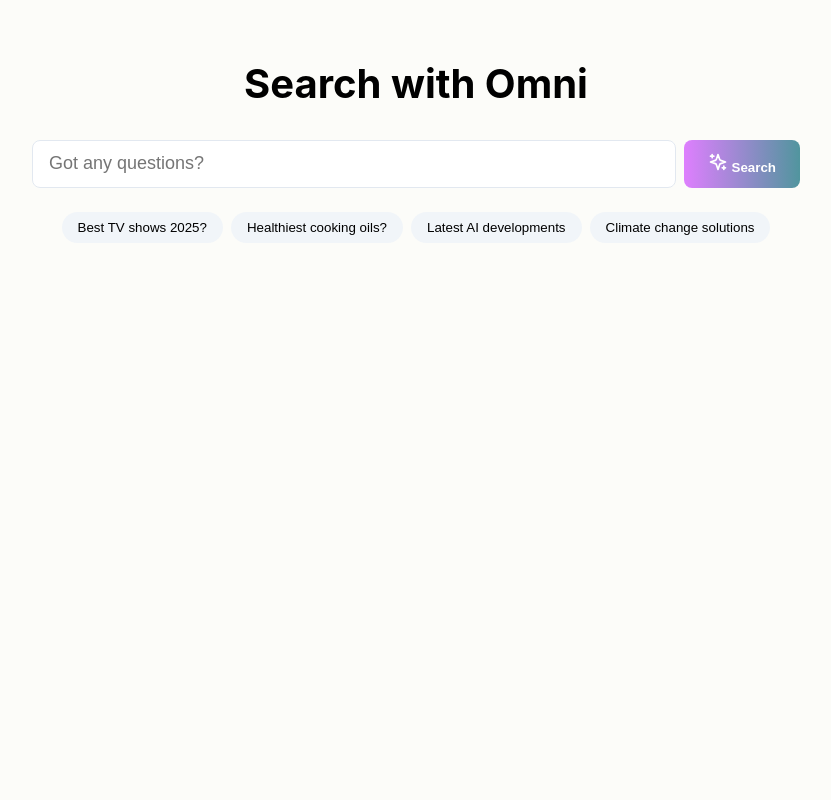
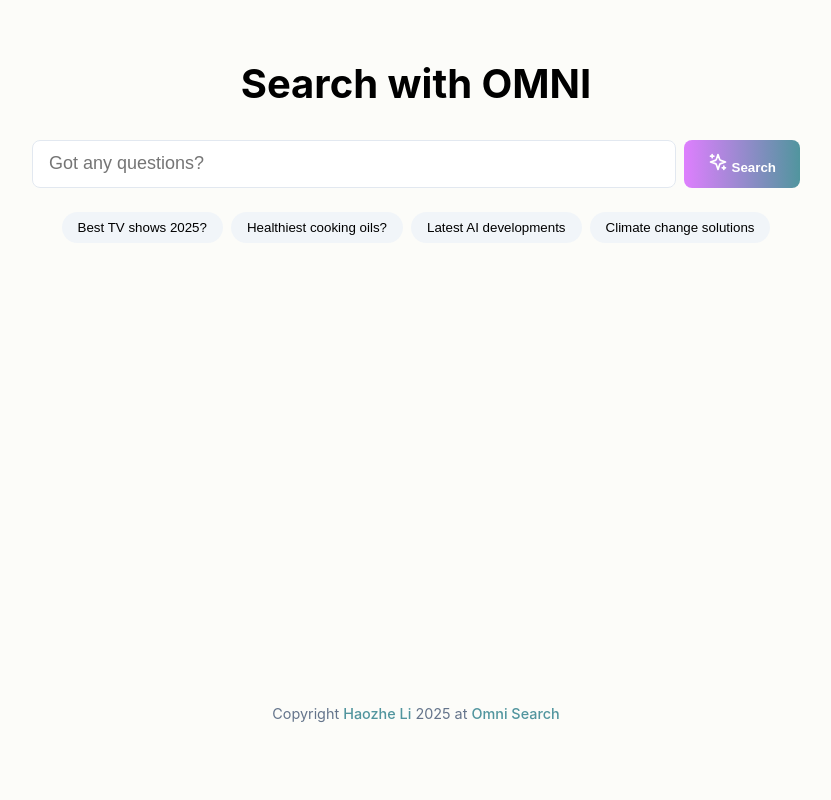
Before and after one commit to Haozhe-Li/Omni-Search, a Flask app: page / in a window 1280 px wide. Shown: the whole page, without its empty margins (224-1055 px from the left). Run offline with Flask 3, Linux system fonts and the light colour scheme.

Commit message:
Add footer section and update title case in index.html

```diff
--- a/static/styles.css
+++ b/static/styles.css
@@ -275,3 +275,24 @@
 .search-input:focus {
   box-shadow: 0 0 8px #51959e;
 }
+
+/* footer */
+.footer {
+  margin-top: auto;
+  padding: 2rem 0;
+  text-align: center;
+  color: #64748b;
+  font-size: 0.9rem;
+}
+
+.footer a {
+  color: #51959e;
+  text-decoration: none;
+  transition: color 0.2s;
+  font-weight: 500;
+}
+
+.footer a:hover {
+  color: #1f818e;
+  text-decoration: underline;
+}
--- a/templates/index.html
+++ b/templates/index.html
@@ -10,7 +10,7 @@
 
 <body>
     <div class="container">
-        <h1 class="title">Search with Omni</h1>
+        <h1 class="title">Search with OMNI</h1>
 
         <div class="search-container">
             <div class="search-wrapper">
@@ -82,7 +82,12 @@
         <div id="result-container" class="result-container" style="display: none;">
             <!-- Search results will be dynamically inserted here -->
         </div>
+        <!-- footer -->
+    <footer class="footer">
+        <p>Copyright <a href="https://haozhe.li">Haozhe Li</a> 2025 at <a href="https://omni.haozheli.com">Omni Search</a></p>
+    </footer>
     </div>
+
 
     <script src="https://cdn.jsdelivr.net/npm/marked/marked.min.js"></script>
     <script src="{{ url_for('static', filename='script.js') }}"></script>
```
